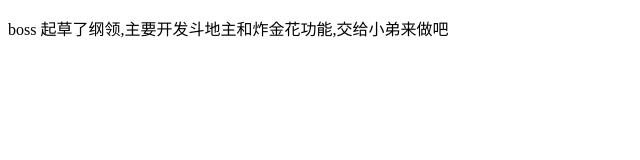
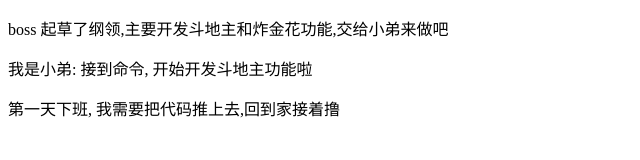
Before and after one commit to sdhot/bbb, a plain HTML site: page index.html in a window 1280 px wide. Shown: the whole page, without its empty margins (0-640 px from the left). Drawn offline with Linux system fonts and the light colour scheme.

Commit message:
第一天收工

```diff
--- a/index.html
+++ b/index.html
@@ -8,5 +8,8 @@
 </head>
 <body>
   <p>boss 起草了纲领,主要开发斗地主和炸金花功能,交给小弟来做吧</p>
+  <p>我是小弟: 接到命令, 开始开发斗地主功能啦</p>
+  <p>第一天下班, 我需要把代码推上去,回到家接着撸</p>
+
 </body>
 </html>
```
